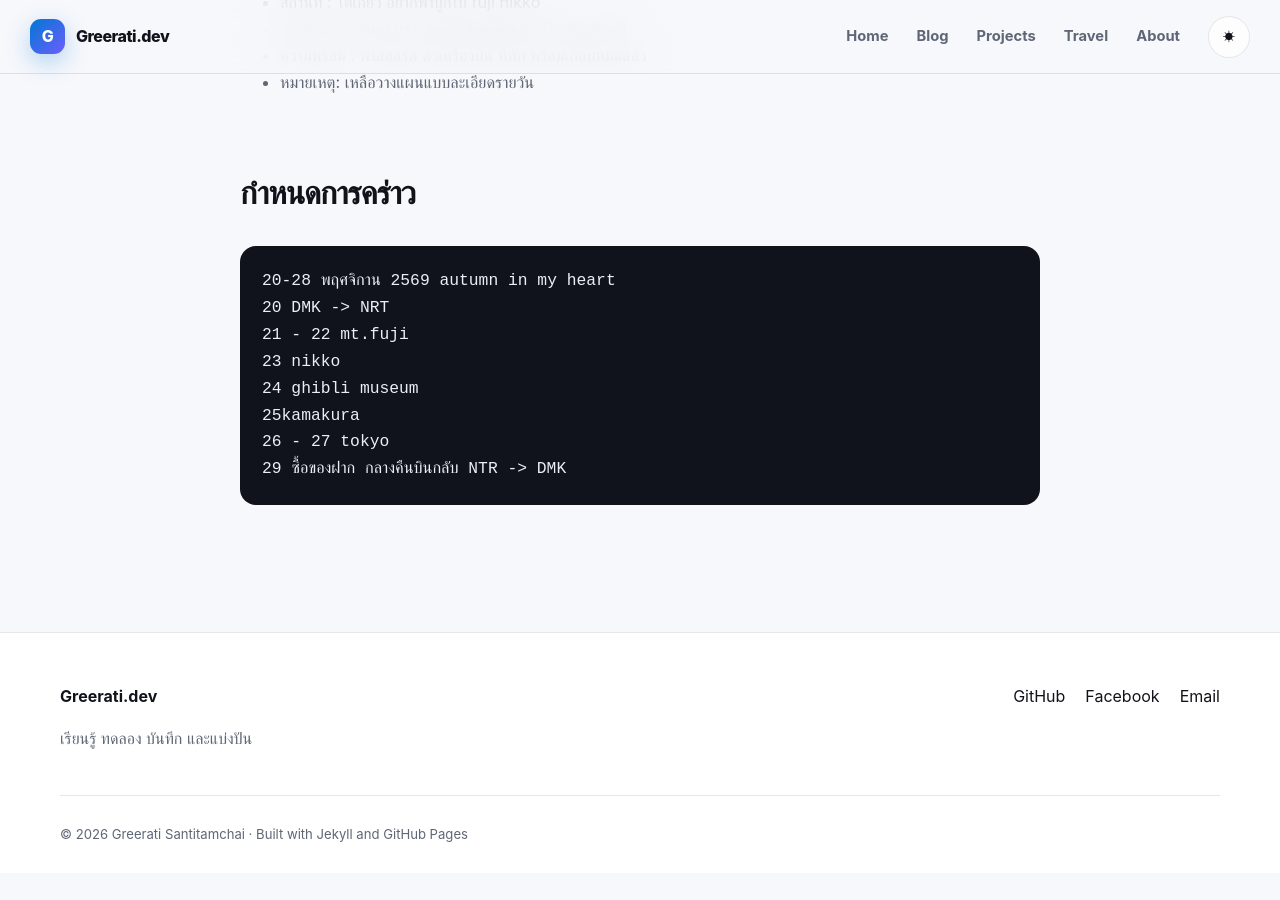
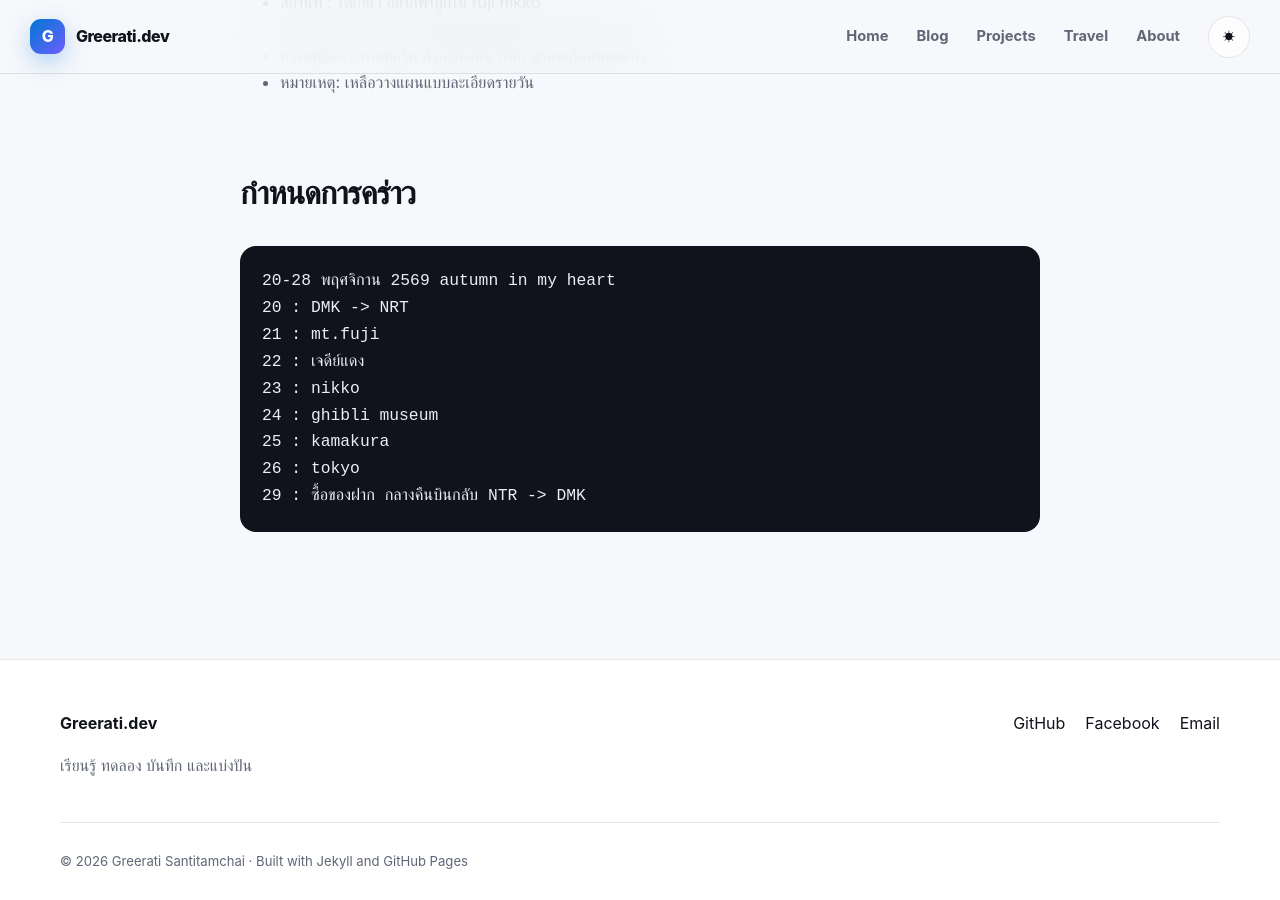
Before and after one commit to kakratua/kakratua.github.io, a Jekyll site: the page built from _posts/2026-08-08-tokyo-planning.md, in a window 1280 px wide and 900 px high, scrolled down 695 px. Built offline with Jekyll 4.4.1, drawn with Linux system fonts in a browser that asks for light colours; before the commit the page ends 1568 px from its top, so only the background shows below that.

Commit message:
Update 2026-08-08-tokyo-planning.md

````diff
--- a/_posts/2026-08-08-tokyo-planning.md
+++ b/_posts/2026-08-08-tokyo-planning.md
@@ -19,11 +19,12 @@ reading_time: "อ่าน 1 นาที"
 
 ```schedule
 20-28 พฤศจิกาน 2569 autumn in my heart
-20 DMK -> NRT
-21 - 22 mt.fuji
-23 nikko
-24 ghibli museum
-25kamakura
-26 - 27 tokyo
-29 ซื้อของฝาก กลางคืนบินกลับ NTR -> DMK
+20 : DMK -> NRT
+21 : mt.fuji
+22 : เจดีย์แดง
+23 : nikko
+24 : ghibli museum
+25 : kamakura
+26 : tokyo
+29 : ซื้อของฝาก กลางคืนบินกลับ NTR -> DMK
 ```
````
